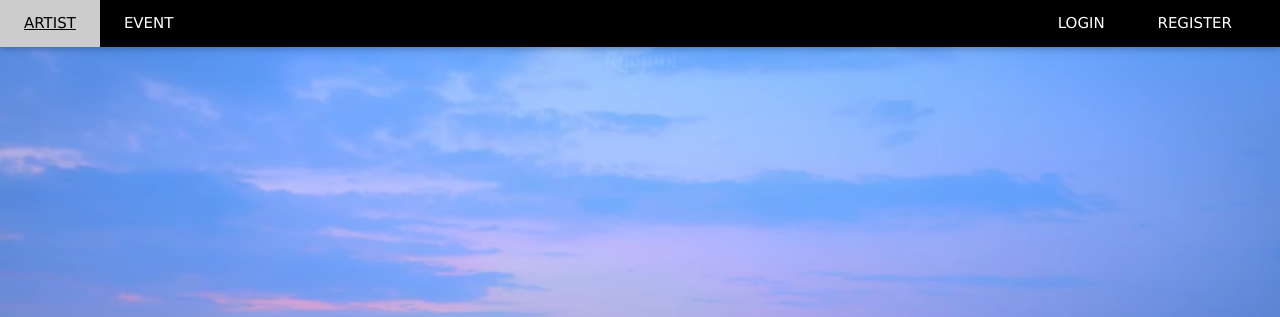
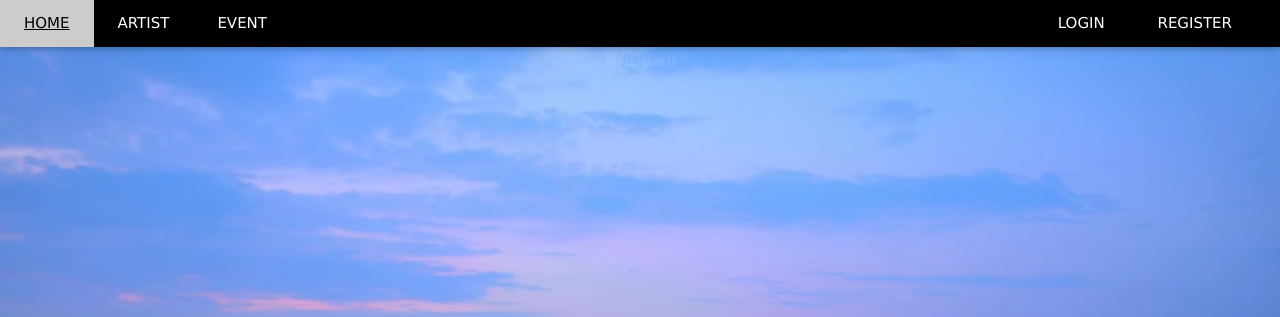
Before and after one commit to pcjs156/INDIE-CATOR, a Django app: page /event/ in a window 1280 px wide. Shown: the top 317 px of the page. Run offline with Django 3.2, Linux system fonts and the light colour scheme; data that the repository does not hold is empty; some libraries are stand-ins or nearby versions.

Commit message:
navbar의 home을 누르면 이벤트 메인으로, event를 누르면 event_main의 특정 부분(이벤트 목록)으로 이동하도록 수정해야 함,,,,

```diff
--- a/event_app/templates/home.html
+++ b/event_app/templates/home.html
@@ -39,7 +39,8 @@
 
 
     <!-- The event detail Section -->
-    <div class="w3-black" id="event_list">
+    <div class="w3-black">
+      <a name="event_list"></a>
       <div class="w3-container w3-content w3-padding-64" style="max-width:800px">
         <h2 class="w3-wide w3-center">EVENT DETAIL</h2>
         <p class="w3-opacity w3-center"><i>Remember to book your artists!</i></p><br>
--- a/event_app/urls.py
+++ b/event_app/urls.py
@@ -3,6 +3,7 @@ from . import views
 
 urlpatterns = [
     path('', views.home, name="event_home"),
+    path('#event_list', views.home, name="event_list"),
     path('event_detail/<int:event_id>', views.event_detail, name="event_detail"),
     path('new_comment/<int:event_id>', views.new_comment, name="new_comment"),
 ]
--- a/event_app/views.py
+++ b/event_app/views.py
@@ -1,4 +1,4 @@
-from django.shortcuts import render, get_object_or_404, redirect
+from django.shortcuts import render, get_object_or_404, redirect, resolve_url
 from django.utils import timezone
 from django.contrib.auth.decorators import login_required
 
@@ -13,6 +13,9 @@ def main(request):
 def home(request):
     events = Event.objects.all()
     return render(request, 'home.html', {'events':events})
+
+def event_list(request):
+    return redirect('/event')
 
 # 공연 세부 정보 : /event_det   ail/(event_id)
 def event_detail(request, event_id):
--- a/indiecator_proj/urls.py
+++ b/indiecator_proj/urls.py
@@ -5,12 +5,15 @@ import indiecator_app.urls
 import event_app.urls
 import accounts.urls
 
+import event_app.views as ev
+
 from django.conf import settings
 from django.conf.urls.static import static
 
 urlpatterns = [
     path('admin/', admin.site.urls),
     path('', event_app.views.main, name="main"),
+    path('/event#event_list', ev.event_list, name="event_list"),
     path('event/', include(event_app.urls)),
     path('artist/', include(indiecator_app.urls)),
     path('accounts/', include(accounts.urls)),
--- a/templates/base.html
+++ b/templates/base.html
@@ -27,9 +27,12 @@
             <!-- Navbar -->
             <div class="w3-top">
                 <div class="w3-bar w3-black w3-card">
+                    <a href="{% url 'event_home' %}"
+                        class="w3-bar-item w3-button w3-padding-large w3-hide-small">HOME</a>
                     <a href="{% url 'artist_main' %}"
                         class="w3-bar-item w3-button w3-padding-large w3-hide-small">ARTIST</a>
-                    <a href="{% url 'event_home' %}" class="w3-bar-item w3-button w3-padding-large w3-hide-small">EVENT</a>
+                    <a href="{% url 'event_list' %}"
+                        class="w3-bar-item w3-button w3-padding-large w3-hide-small">EVENT</a>
 
                     <type class="w3-padding-large w3-hide-small w3-right">
                         {% if user.is_authenticated %} WELCOME, {{user.username}}!</type>
```
